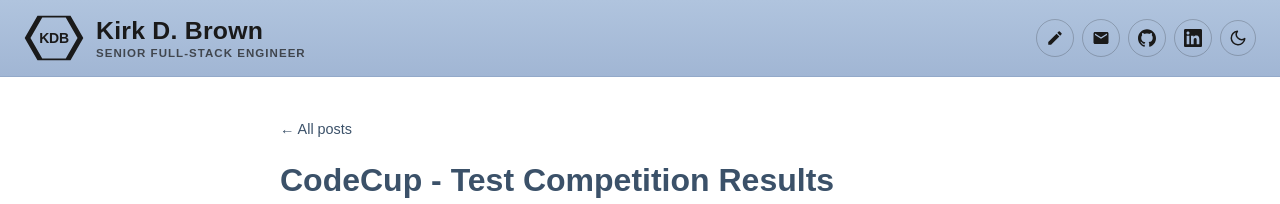
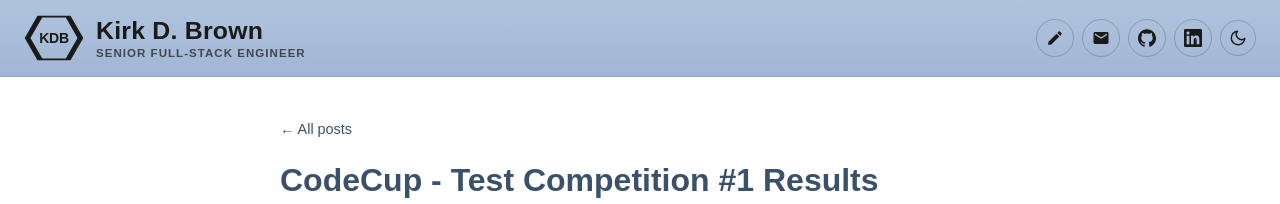
Before and after one commit to kdborg/kirk, an Eleventy site: page blog/2026-09-05-codecup-2027-test-competition.md in a window 1280 px wide. Shown: the top 204 px of the page. Built offline with nearby package versions, Linux system fonts and the light colour scheme; Eleventy itself is replaced by a stand-in of ours; files that its build step writes are made by us from their sources.

Commit message:
Updating the title of test competition 1.

```diff
--- a/blog/2026-09-05-codecup-2027-test-competition.md
+++ b/blog/2026-09-05-codecup-2027-test-competition.md
@@ -1,5 +1,5 @@
 ---
-title: "CodeCup - Test Competition Results"
+title: "CodeCup - Test Competition #1 Results"
 description: "CodeCup 2027 Test Competition #1"
 date: 2026-09-05
 tags: ["codecup", "codecup 2027", "ai", "claude code", "claude desktop", "opus", "opus 5", "fable", "fable 5"]
```
